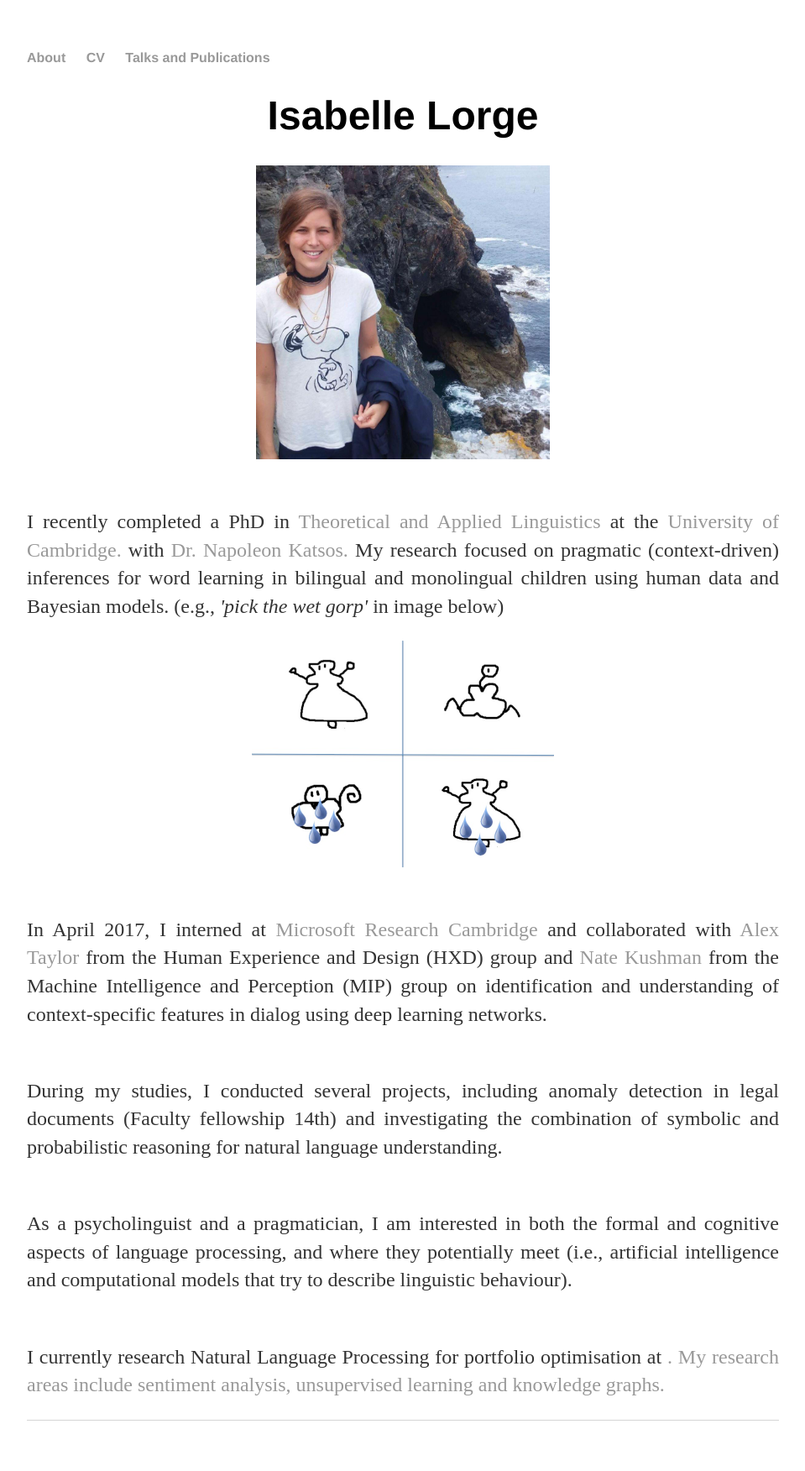
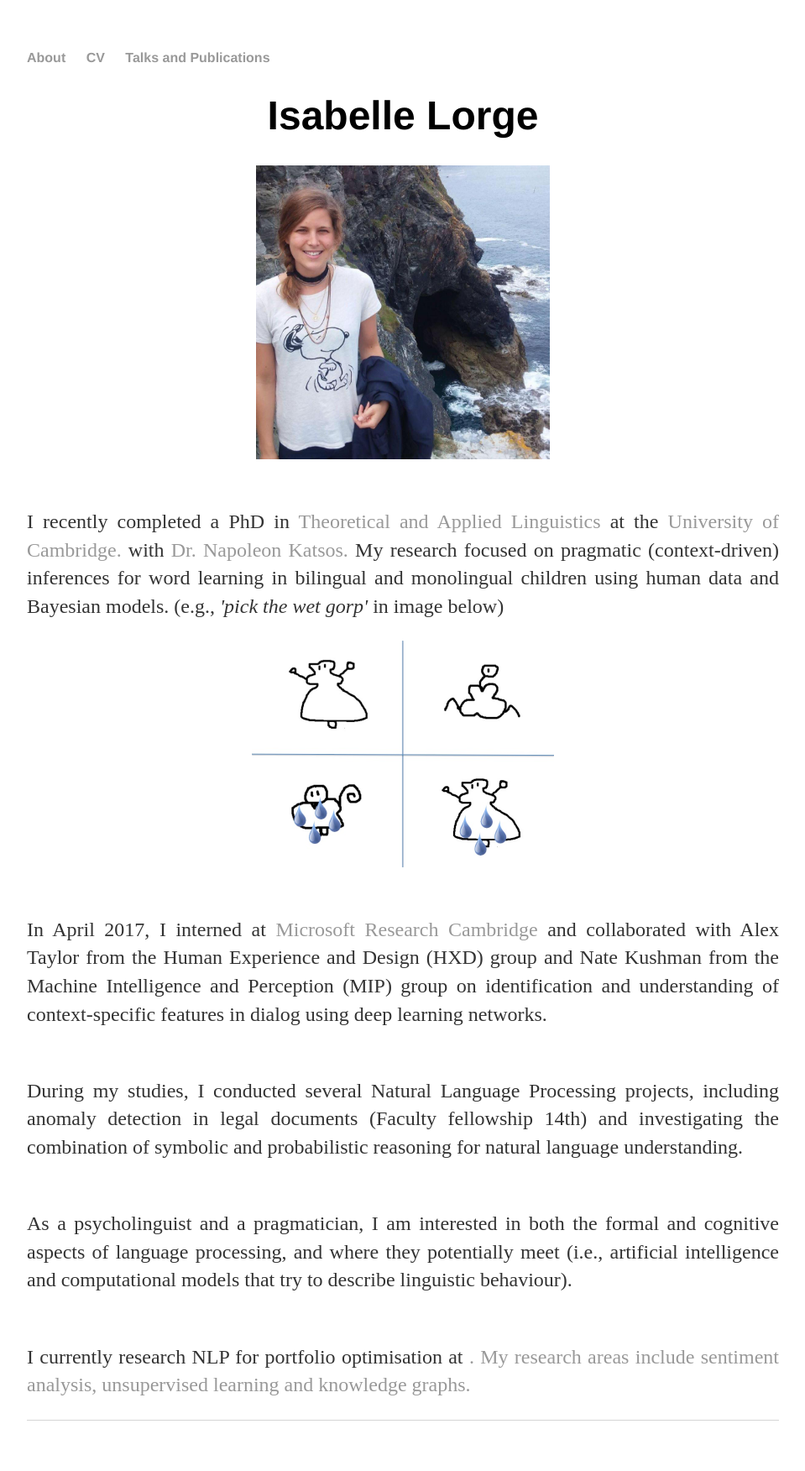
Before and after one commit to isabellelorge/isabellelorge.github.io, a Jekyll site: the page built from index.html, in a window 1280 px wide. Shown: the whole page at 84% size, without its empty margins (160-1119 px from the left). Built offline with Jekyll 4.4.1, drawn with Linux system fonts in a browser that asks for light colours.

Commit message:
Update index.html

```diff
--- a/index.html
+++ b/index.html
@@ -9,14 +9,14 @@ title: Isabelle Lorge
 		<a href= "https://www.mml.cam.ac.uk/dr-napoleon-katsos"> Dr. Napoleon Katsos. </a> My research focused on pragmatic (context-driven) inferences for word learning in bilingual and monolingual children using human data and Bayesian models. (e.g., <i>'pick the wet gorp'</i> in image below) <br> </p>
 	<img src="Slide02.jpg" alt="slide02", width="360", height="270" class="center">
 	<p> <br>In April 2017, I interned at <a href="https://www.microsoft.com/en-us/research/lab/microsoft-research-cambridge/"> Microsoft Research Cambridge </a>
-	and collaborated with <a href= "https://ast.io/"> Alex Taylor </a> from the Human Experience and Design (HXD) group and <a href="https://www.microsoft.com/en-us/research/people/nkushman/"> Nate Kushman </a> from the
+	and collaborated with Alex Taylor from the Human Experience and Design (HXD) group and Nate Kushman </a> from the
 	Machine Intelligence and Perception (MIP) group on identification and understanding of context-specific features in dialog using deep learning networks.</br> </p>
-	<p> <br> During my studies, I conducted several projects, including anomaly detection in legal documents (Faculty fellowship 14th)
+	<p> <br> During my studies, I conducted several Natural Language Processing projects, including anomaly detection in legal documents (Faculty fellowship 14th)
 		and investigating the combination of symbolic and probabilistic reasoning for natural language understanding.
 	<br> </p>
 	<p> <br>As a psycholinguist and a pragmatician, I am interested in both the formal and cognitive aspects of language processing, and where they potentially meet (i.e., artificial intelligence and computational models that try to describe linguistic behaviour).
         </br> </p>
-	<p><br> I currently research Natural Language Processing for portfolio optimisation at <a href="https://www.arabesque.com/ai/">.
+	<p><br> I currently research NLP for portfolio optimisation at <a href="https://www.arabesque.com/ai/">.
 	My research areas include sentiment analysis, unsupervised learning and knowledge graphs.
 	<br> </p>
 
```
